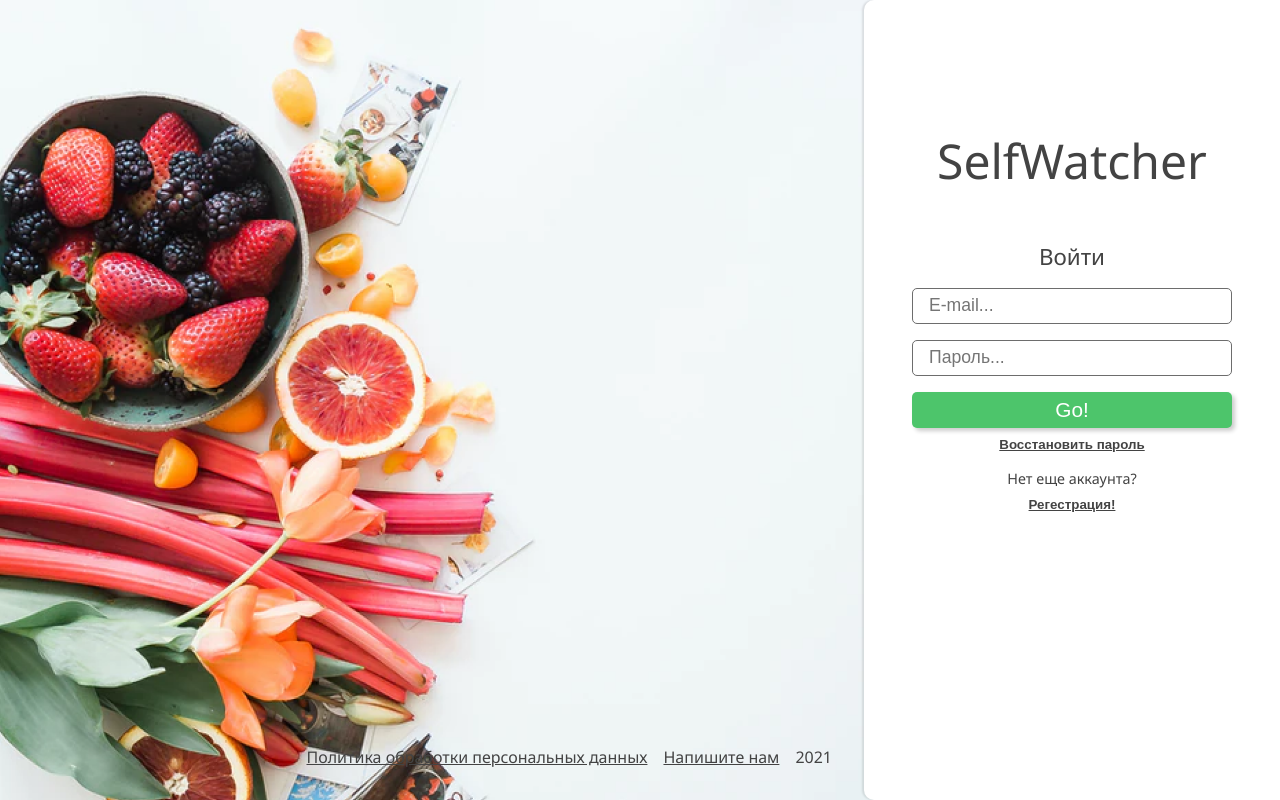
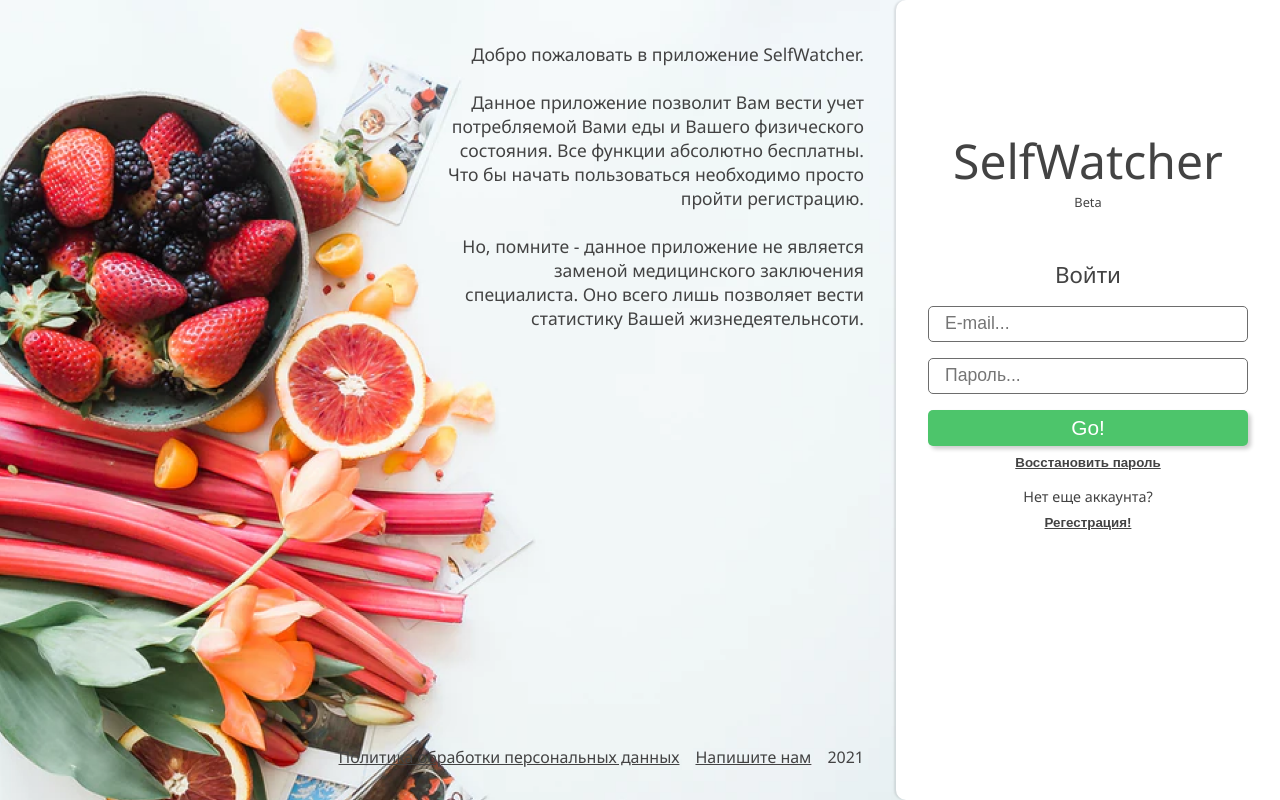
Before and after one commit to Turngait/swatcher_client_ts, a React (Create React App) app: page / in a window 1280 px wide. Built offline with nearby package versions, Linux system fonts and the light colour scheme.

Commit message:
Add text on main screen

```diff
--- a/package.json
+++ b/package.json
@@ -1,6 +1,6 @@
 {
   "name": "client",
-  "version": "0.0.2",
+  "version": "0.0.9",
   "private": true,
   "dependencies": {
     "@testing-library/jest-dom": "^5.11.4",
--- a/src/components/common/Header/index.scss
+++ b/src/components/common/Header/index.scss
@@ -7,6 +7,17 @@
   &__pageName {
     font-size: 2rem;
   }
+
+  &__dataPicker {
+    padding: 0.4rem 0.8rem;
+    border: 1px solid #6d6d6d62;
+    border-radius: 5px;
+    font-size: 1rem;
+
+    &:focus {
+      outline: none;
+    }
+  }
 }
 
 @media all and (min-width: 0) and (max-width: 400px) {
--- a/src/components/common/Header/index.tsx
+++ b/src/components/common/Header/index.tsx
@@ -13,7 +13,7 @@ const Header:React.FC<{title: string, changePeriod?: (period: string) => void}>
       <h2 className="headBox__pageName">{title}</h2>
       <div>
         {
-          changePeriod ? <input type="month" value={period} onChange={(event) => changePeriod(event.target.value)}/> : null
+          changePeriod ? <input className="headBox__dataPicker" type="month" value={period} onChange={(event) => changePeriod(event.target.value)}/> : null
         }
       </div>
     </div>
--- a/src/components/common/LeftMenu/index.scss
+++ b/src/components/common/LeftMenu/index.scss
@@ -13,6 +13,11 @@
 
   &__header {
     font-size: 2rem;
+    text-align: center;
+  }
+
+  &__mini {
+    font-size: 0.8rem;
     text-align: center;
   }
 
--- a/src/components/common/LeftMenu/index.tsx
+++ b/src/components/common/LeftMenu/index.tsx
@@ -8,7 +8,10 @@ import './index.scss';
 const LeftMenu: React.FC<{exit?: () => void}> = ({exit}) => {
   return (
     <div className="leftMenu">
-        <h1 className="leftMenu__header">SelfWatcher</h1>
+        <h1 className="leftMenu__header">
+          SelfWatcher
+          <p className="leftMenu__mini">Beta</p>
+        </h1>
         <nav className="leftMenu__nav">
           <NavLink to="/dashboard" className="leftMenu__nav__item">Статистика</NavLink>
           <NavLink to="/food" className="leftMenu__nav__item">Еда</NavLink>
--- a/src/pages/Main/index.scss
+++ b/src/pages/Main/index.scss
@@ -13,7 +13,15 @@
     display: flex;
     flex-direction: column;
     justify-content: flex-end;
+    align-items: flex-end;
+    gap: 26rem;
     padding: 2rem;
+
+    &__text {
+      text-align: right;
+      width: 50%;
+      font-size: 1.1rem;
+    }
     &__info {
       display: flex;
       justify-content: flex-end;
@@ -52,9 +60,14 @@
     &__header {
       text-align: center;
       margin-top: 6rem;
-      margin-bottom: 3rem;
       font-size: 3rem;
       font-weight: 200;
+    }
+
+    &__mini {
+      text-align: center;
+      font-size: 0.8rem;
+      margin-bottom: 3rem;
     }
 
     &__msg {
--- a/src/pages/Main/index.tsx
+++ b/src/pages/Main/index.tsx
@@ -64,6 +64,16 @@ const MainPage: React.FC<RouteComponentProps> = ({ history }) => {
         restoreOpen ? <RestorePass closeRestore={setRestoreOpen}/> : null
       }
       <div className="mainBox__leftBox">
+        <p className="mainBox__leftBox__text">
+          Добро пожаловать в приложение SelfWatcher.
+          <br/>
+          <br/>
+          Данное приложение позволит Вам вести учет потребляемой Вами еды и Вашего физического состояния. Все функции абсолютно бесплатны. Что бы
+          начать пользоваться необходимо просто пройти регистрацию.
+          <br/>
+          <br/>
+          Но, помните - данное приложение не является заменой медицинского заключения специалиста. Оно всего лишь позволяет вести статистику Вашей жизнедеятельнсоти.
+        </p>
         <div className="mainBox__leftBox__info">
           <p><a href="policy.html" target="_blank" className="mainBox__leftBox__info__link">Политика обработки персональных данных</a></p>
           <p><a className="mainBox__leftBox__info__link" href="mailto:info@ilya-r.ru">Напишите нам</a></p>
@@ -76,6 +86,7 @@ const MainPage: React.FC<RouteComponentProps> = ({ history }) => {
           <button className="mainBox__rightBox__nav__item">Contacts</button> */}
         </nav>
         <h1 className="mainBox__rightBox__header">SelfWatcher</h1>
+        <p className="mainBox__rightBox__mini">Beta</p>
         {
           msg ? <p className="mainBox__rightBox__msg">{msg}</p> : null
         }
```
